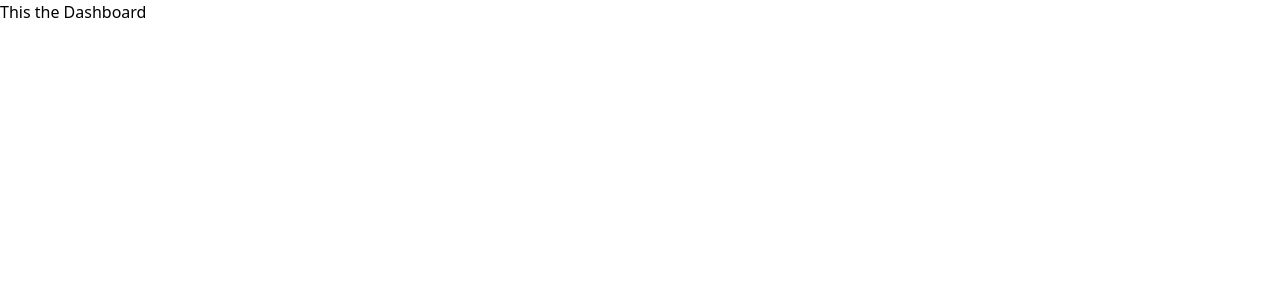
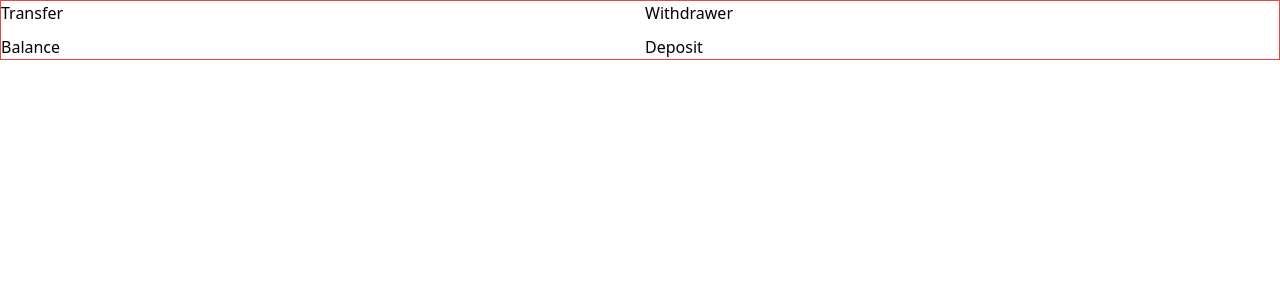
Before and after one commit to AlamuGboluwaga/Banking-App, a React (Create React App) app: page /dashboard in a window 1280 px wide. Shown: the top 300 px of the page. Built offline with nearby package versions, Linux system fonts and the light colour scheme.

Commit message:
Dashboard : Update

```diff
--- a/src/Dashboard/Dashboard.jsx
+++ b/src/Dashboard/Dashboard.jsx
@@ -1,7 +1,22 @@
 import React from "react";
 
 const Dashboard = () => {
-  return <div>This the Dashboard</div>;
+  return (
+    <div className=" grid grid-cols-2  gap-[10px]  justify-center items-center grid-tem grid-auto-rows minmax(100px, h-auto) border border-[solid] border-red-500   ">
+      <div>
+        <input type="button" value="Transfer" />
+      </div>
+      <div>
+        <input type="button" value="Withdrawer" />
+      </div>
+      <div>
+        <input type="button" value="Balance" />
+      </div>
+      <div>
+        <input type="button" value="Deposit" />
+      </div>
+    </div>
+  );
 };
 
 export default Dashboard;
```
